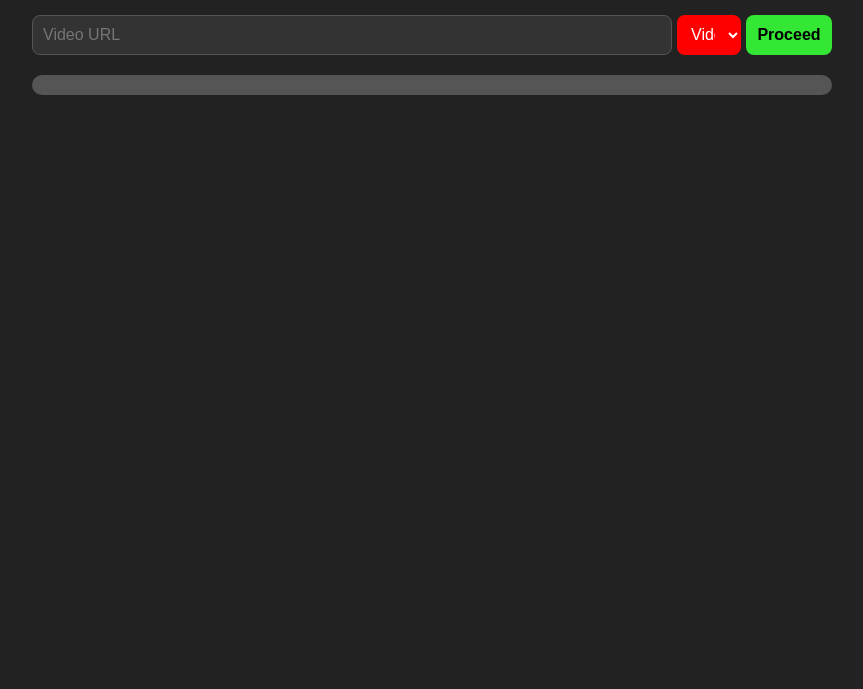
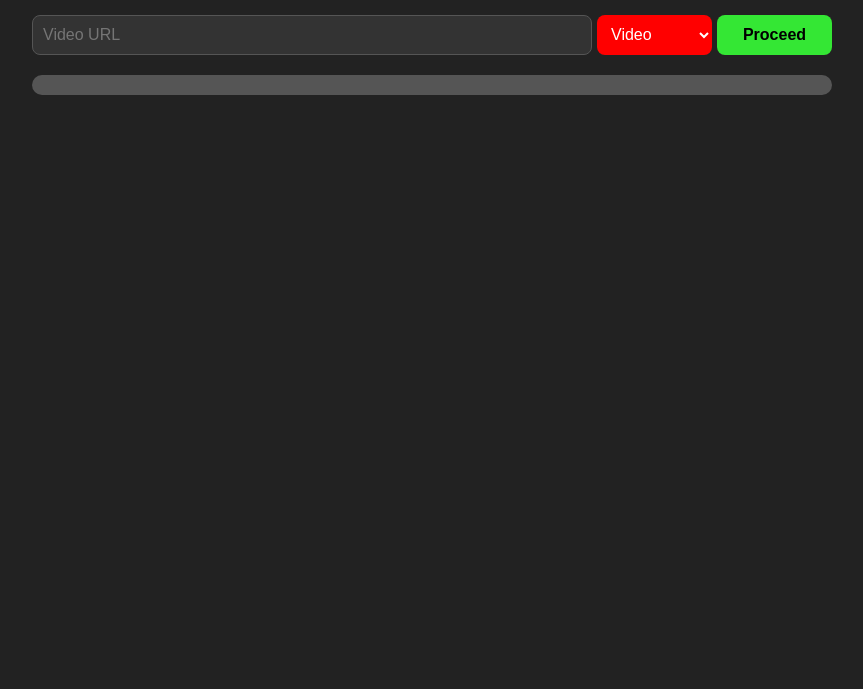
Before and after one commit to Arezki-Cherfouh/Video-Downloader, a plain HTML site: page index.html in a window 1280 px wide. Shown: the part 111-800 px from the top of the page, without its empty margins (208-1071 px from the left). Drawn offline with Linux system fonts and the light colour scheme.

Commit message:
Update index.html

```diff
--- a/index.html
+++ b/index.html
@@ -28,7 +28,7 @@
 </head>
 <body>
     <h2>Video Downloader</h2>
-    <div style="display:grid;grid-template-columns:80% 8% 1fr;column-gap:5px;margin:auto;max-width:800px;width:100%">
+    <div style="display:grid;grid-template-columns:70% 1fr 1fr;column-gap:5px;margin:auto;max-width:800px;width:100%">
         <input class="url" placeholder="Video URL">
         <select class="opt">
             <option value="1">Video</option>
```
